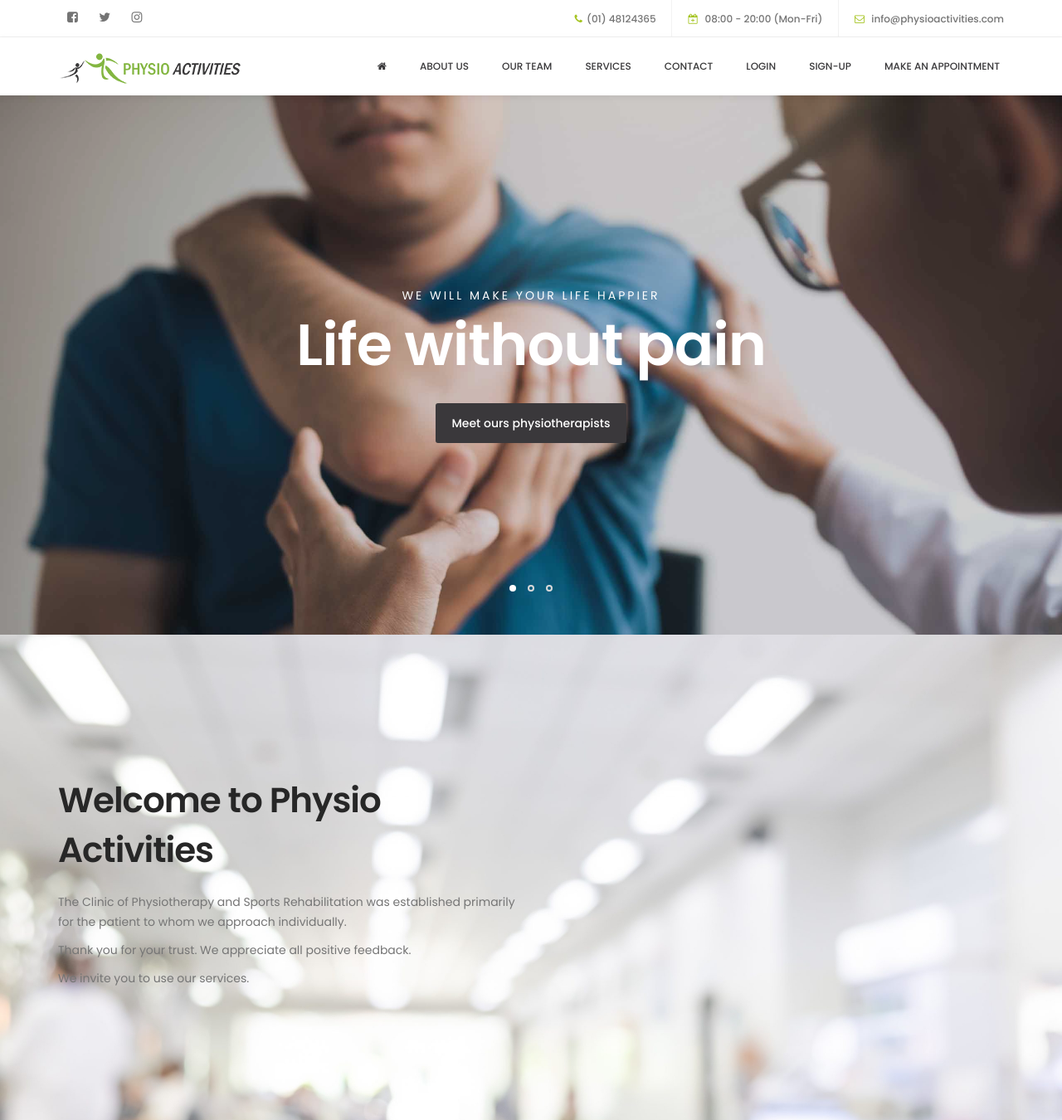
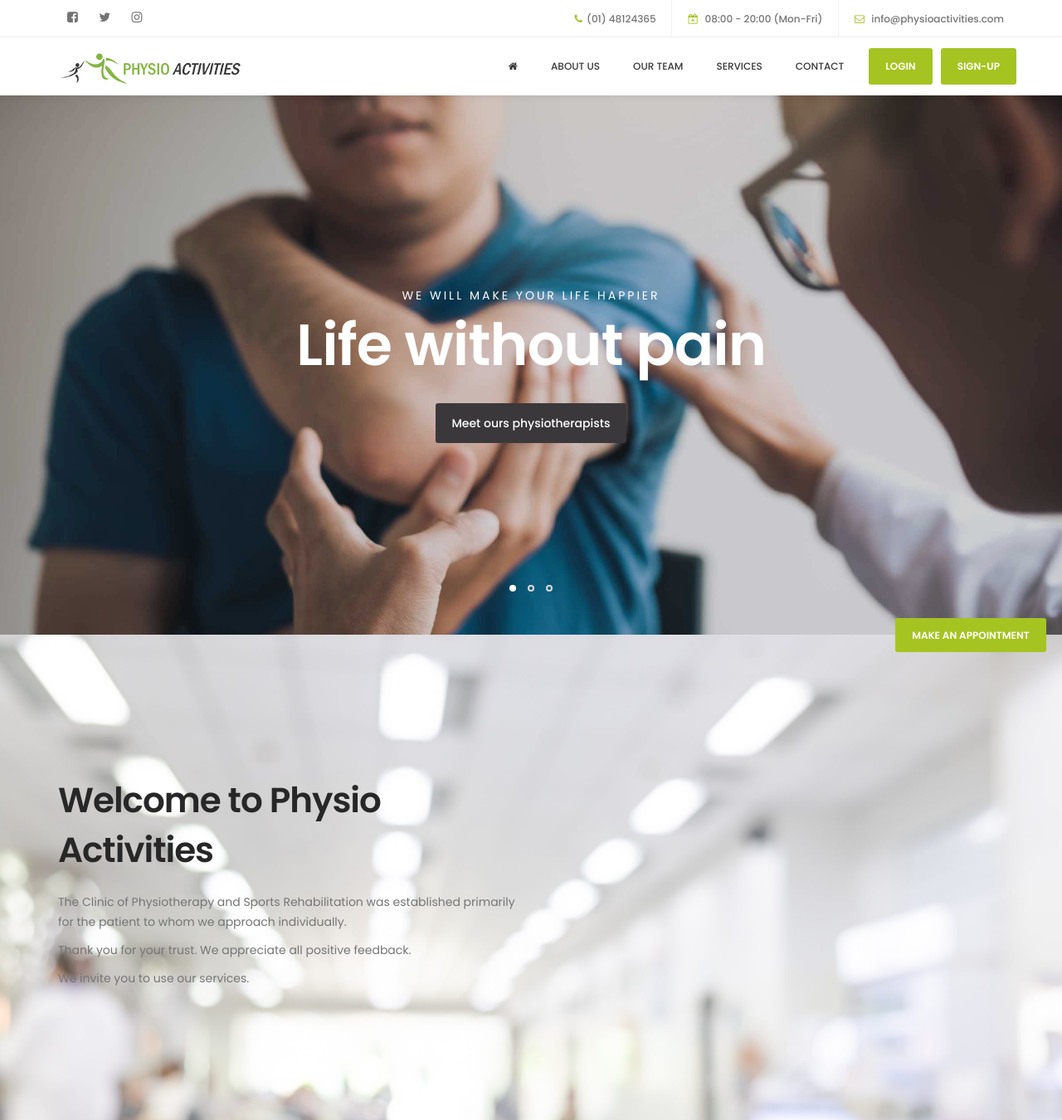
Before and after one commit to Doc-Le/PhysioActivities, a Django app: page / in a window 1280 px wide. Shown: the top 1350 px of the page at 83% size. Run offline with Django 4.2, Linux system fonts and the light colour scheme; parts of the project's set-up code (start-up, migrations or seed data) failed here and were passed over; some libraries are stand-ins or nearby versions.

Commit message:
created login/logout/button index.html

```diff
--- a/home/templates/home/index.html
+++ b/home/templates/home/index.html
@@ -1,4 +1,6 @@
-{% extends "base.html" %} {% load static %} {% block menu_links %}
+{% extends "base.html" %}
+{% load static %}
+{% block menu_links %}
 <li>
   <a href="#top" class="smoothScroll"><i class="fa fa-home"></i></a>
 </li>
@@ -7,13 +9,16 @@
 <li><a href="#news" class="smoothScroll">Services</a></li>
 <li><a href="#contact" class="smoothScroll">Contact</a></li>
 {% if profile is None %}
-<li><a href="/login" class="smoothScroll">Login</a></li>
+<li class="menu-btn"><a href="/login" class="smoothScroll">Login</a></li>
 {% else %}
-<li><a href="/logout" class="smoothScroll">Logout</a></li>
+<li class="menu-btn"><a href="/logout" class="smoothScroll">Logout</a></li>
 {% endif %}
-<li><a href="/signup" class="smoothScroll">Sign-up</a></li>
-<li class="appointment-btn"><a href="/appointment">Make an appointment</a></li>
-{% endblock %} {% block page_header %} {% endblock %} {% block content %}
+<li class="menu-btn"><a href="/signup" class="smoothScroll">Sign-up</a></li>
+<!-- <li class="appointment-btn"><a href="/appointment">Make an appointment</a></li> -->
+{% endblock %}
+{% block page_header %}
+{% endblock %}
+{% block content %}
 <!-- HOME -->
 <section id="home" class="slider" data-stellar-background-ratio="0.5">
   <div class="container">
@@ -478,4 +483,9 @@
     allowfullscreen
   ></iframe>
 </section>
+
+<div class="appointment-btn">
+  <a href="/appointment">Make an appointment</a>
+</div>
+
 {% endblock %}
```
